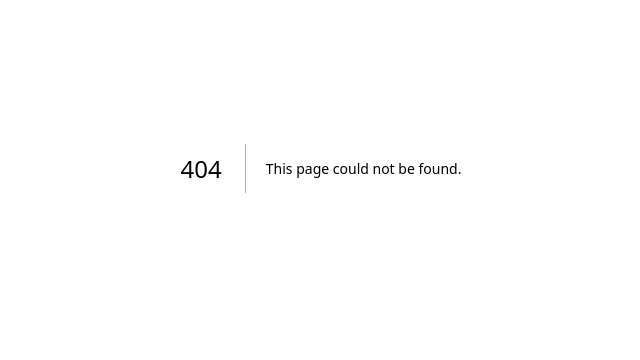
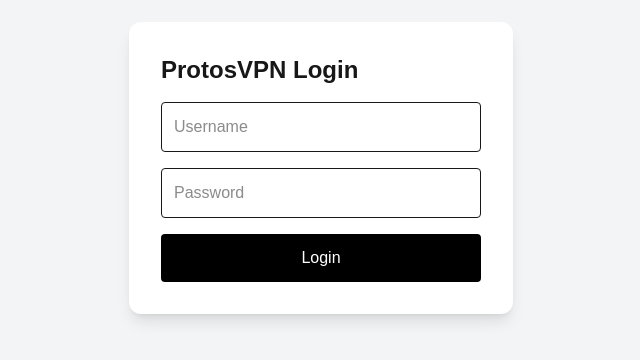
Before and after one commit to lispa/protosvpn, a Next.js app in the folder web/: page /login in a window 1280 px wide. Before the commit this address had no page. Shown: the part 232-592 px from the top of the page, without its empty margins (319-959 px from the left). Built offline with nearby package versions, Linux system fonts and the light colour scheme.

Commit message:
Add frontend authentication system

```diff
--- a/web/app/dashboard/page.tsx
+++ b/web/app/dashboard/page.tsx
@@ -1,6 +1,7 @@
 "use client"
 
 import { useEffect, useState } from "react"
+import { useRouter } from "next/navigation"
 
 type Client = {
   name: string
@@ -10,26 +11,54 @@
 }
 
 export default function DashboardPage() {
+  const router = useRouter()
+
   const [clients, setClients] = useState<Client[]>([])
   const [loading, setLoading] = useState(true)
 
   async function fetchStatus() {
     try {
+      const token = localStorage.getItem("token")
+
       const response = await fetch(
-        "/api/v1/vpn/status"
+        "/api/v1/vpn/status",
+        {
+          headers: {
+            Authorization: `Bearer ${token}`,
+          },
+        }
       )
+
+      if (response.status === 401) {
+        localStorage.removeItem("token")
+
+        router.push("/login")
+
+        return
+      }
 
       const data = await response.json()
 
       setClients(data.clients || [])
     } catch (error) {
-      console.error("Failed to fetch VPN status", error)
+      console.error(
+        "Failed to fetch VPN status",
+        error
+      )
     } finally {
       setLoading(false)
     }
   }
 
   useEffect(() => {
+    const token = localStorage.getItem("token")
+
+    if (!token) {
+      router.push("/login")
+
+      return
+    }
+
     fetchStatus()
 
     const interval = setInterval(() => {
@@ -37,7 +66,13 @@
     }, 5000)
 
     return () => clearInterval(interval)
-  }, [])
+  }, [router])
+
+  function handleLogout() {
+    localStorage.removeItem("token")
+
+    router.push("/login")
+  }
 
   return (
     <main className="min-h-screen bg-black text-white p-10">
@@ -47,8 +82,23 @@
             ProtosVPN Dashboard
           </h1>
 
-          <div className="text-zinc-400">
-            Online Users: {clients.length}
+          <div className="flex items-center gap-6">
+            <div className="text-zinc-400">
+              Online Users: {clients.length}
+            </div>
+
+            <button
+              onClick={handleLogout}
+              className="
+                bg-red-600
+                hover:bg-red-700
+                px-4
+                py-2
+                rounded
+              "
+            >
+              Logout
+            </button>
           </div>
         </div>
 
@@ -56,10 +106,21 @@
           <table className="w-full">
             <thead className="bg-zinc-800">
               <tr>
-                <th className="text-left p-4">User</th>
-                <th className="text-left p-4">Real IP</th>
-                <th className="text-left p-4">Bytes Received</th>
-                <th className="text-left p-4">Bytes Sent</th>
+                <th className="text-left p-4">
+                  User
+                </th>
+
+                <th className="text-left p-4">
+                  Real IP
+                </th>
+
+                <th className="text-left p-4">
+                  Bytes Received
+                </th>
+
+                <th className="text-left p-4">
+                  Bytes Sent
+                </th>
               </tr>
             </thead>
 
@@ -68,7 +129,11 @@
                 <tr>
                   <td
                     colSpan={4}
-                    className="p-6 text-center text-zinc-400"
+                    className="
+                      p-6
+                      text-center
+                      text-zinc-400
+                    "
                   >
                     Loading...
                   </td>
@@ -77,7 +142,11 @@
                 <tr>
                   <td
                     colSpan={4}
-                    className="p-6 text-center text-zinc-400"
+                    className="
+                      p-6
+                      text-center
+                      text-zinc-400
+                    "
                   >
                     No active VPN clients
                   </td>
@@ -86,11 +155,21 @@
                 clients.map((client) => (
                   <tr
                     key={client.name}
-                    className="border-t border-zinc-800"
+                    className="
+                      border-t
+                      border-zinc-800
+                    "
                   >
                     <td className="p-4">
                       <div className="flex items-center gap-2">
-                        <div className="w-2 h-2 rounded-full bg-green-500" />
+                        <div
+                          className="
+                            w-2
+                            h-2
+                            rounded-full
+                            bg-green-500
+                          "
+                        />
 
                         {client.name}
                       </div>
--- /dev/null
+++ b/web/app/login/page.tsx
@@ -0,0 +1,134 @@
+"use client";
+
+import { useState } from "react";
+import { useRouter } from "next/navigation";
+
+export default function LoginPage() {
+  const router = useRouter();
+
+  const [username, setUsername] = useState("");
+  const [password, setPassword] = useState("");
+
+  const [error, setError] = useState("");
+
+  async function handleLogin(
+    event: React.FormEvent,
+  ) {
+    event.preventDefault();
+
+    setError("");
+
+    try {
+      const response = await fetch(
+        "https://protosvpn.novikoff.org/api/v1/auth/login",
+        {
+          method: "POST",
+
+          headers: {
+            "Content-Type": "application/json",
+          },
+
+          body: JSON.stringify({
+            username,
+            password,
+          }),
+        },
+      );
+
+      if (!response.ok) {
+        setError("Invalid credentials");
+
+        return;
+      }
+
+      const data = await response.json();
+
+      localStorage.setItem(
+        "token",
+        data.token,
+      );
+
+      router.push("/dashboard");
+    } catch {
+      setError("Login failed");
+    }
+  }
+
+  return (
+    <main
+      className="
+        min-h-screen
+        flex
+        items-center
+        justify-center
+        bg-gray-100
+      "
+    >
+      <form
+        onSubmit={handleLogin}
+        className="
+          bg-white
+          p-8
+          rounded-xl
+          shadow-lg
+          w-full
+          max-w-sm
+          space-y-4
+        "
+      >
+        <h1 className="text-2xl font-bold">
+          ProtosVPN Login
+        </h1>
+
+        <input
+          type="text"
+          placeholder="Username"
+          value={username}
+          onChange={(e) =>
+            setUsername(e.target.value)
+          }
+          className="
+            w-full
+            border
+            rounded
+            p-3
+          "
+        />
+
+        <input
+          type="password"
+          placeholder="Password"
+          value={password}
+          onChange={(e) =>
+            setPassword(e.target.value)
+          }
+          className="
+            w-full
+            border
+            rounded
+            p-3
+          "
+        />
+
+        {error && (
+          <p className="text-red-500">
+            {error}
+          </p>
+        )}
+
+        <button
+          type="submit"
+          className="
+            w-full
+            bg-black
+            text-white
+            p-3
+            rounded
+          "
+        >
+          Login
+        </button>
+      </form>
+    </main>
+  );
+}
```
